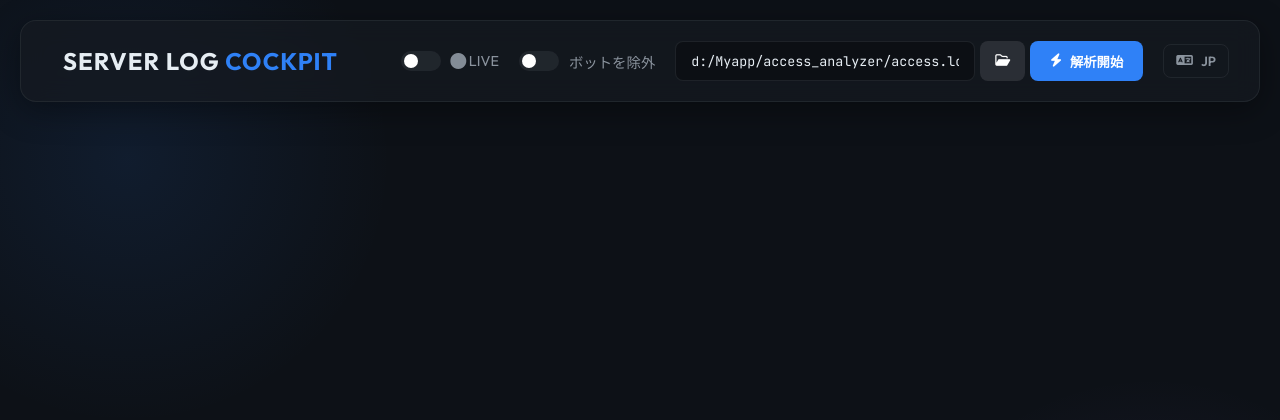
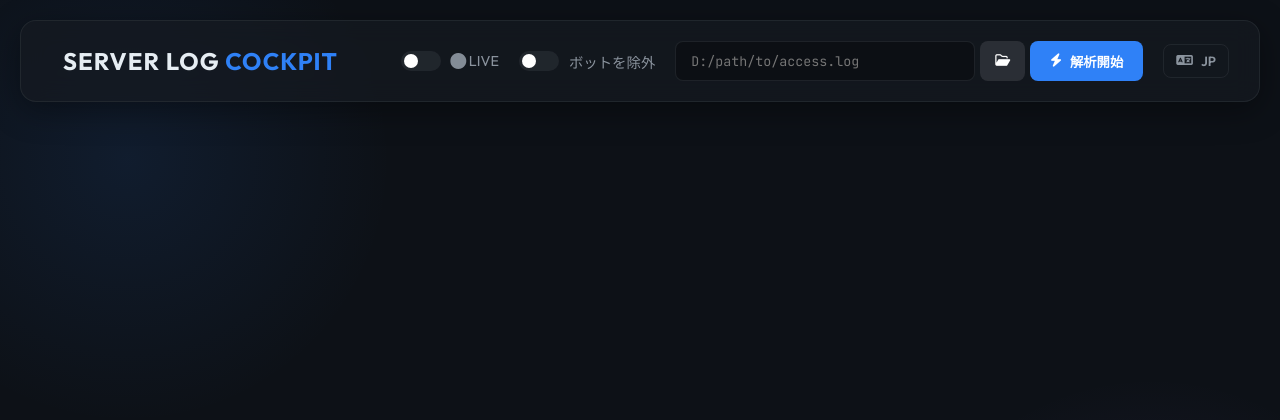
Before and after one commit to caster2731/Server-log-cockpit, a Flask app: page / in a window 1280 px wide. Shown: the top 420 px of the page. Run offline with Flask 3, Linux system fonts and the light colour scheme.

Commit message:
微調整

```diff
--- a/app.py
+++ b/app.py
@@ -133,15 +133,43 @@ def dns_lookup():
 @app.route('/api/choose_file', methods=['POST'])
 def choose_file():
     import subprocess
-    # PowerShell command to open standard Windows File Dialog
-    cmd = """powershell -command "Add-Type -AssemblyName System.Windows.Forms; $f = New-Object System.Windows.Forms.OpenFileDialog; $f.Filter = 'Log files (*.log)|*.log|All files (*.*)|*.*'; $f.Title = 'Select Access Log'; if($f.ShowDialog() -eq 'OK'){ $f.FileName }" """
+    import sys
+
+    # Python script to open file dialog using Tkinter (runs in separate process)
+    # properly handles TopMost focus
+    script = """
+import tkinter as tk
+from tkinter import filedialog
+import os
+
+try:
+    root = tk.Tk()
+    root.withdraw() # Hide the main window
+    root.attributes('-topmost', True) # Force to top
+    root.lift()
+    root.focus_force()
+
+    file_path = filedialog.askopenfilename(
+        title="Select Access Log",
+        filetypes=[("Log files", "*.log"), ("All files", "*.*")]
+    )
+
+    if file_path:
+        print(file_path)
+except Exception:
+    pass
+"""
 
     try:
-        # Run PowerShell command, hiding the window
-        startupinfo = subprocess.STARTUPINFO()
-        startupinfo.dwFlags |= subprocess.STARTF_USESHOWWINDOW
+        # Run the python script in a subprocess
+        # Using sys.executable to ensure we use the same python interpreter
+        result = subprocess.run(
+            [sys.executable, "-c", script],
+            capture_output=True,
+            text=True,
+            check=False
+        )
 
-        result = subprocess.run(cmd, capture_output=True, text=True, startupinfo=startupinfo)
         path = result.stdout.strip()
 
         if path:
--- a/templates/index.html
+++ b/templates/index.html
@@ -46,8 +46,7 @@
                 </div>
 
                 <div class="input-group">
-                    <input type="text" id="logPath" placeholder="D:/path/to/access.log"
-                        value="d:/Myapp/access_analyzer/access.log">
+                    <input type="text" id="logPath" placeholder="D:/path/to/access.log">
                     <button class="file-btn" onclick="openFileBrowser()"><i
                             class="fa-regular fa-folder-open"></i></button>
                     <button id="analyzeBtn" onclick="startAnalysis()">
```
